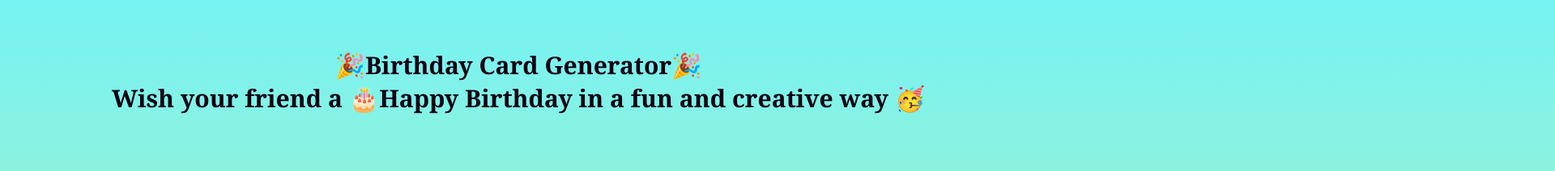
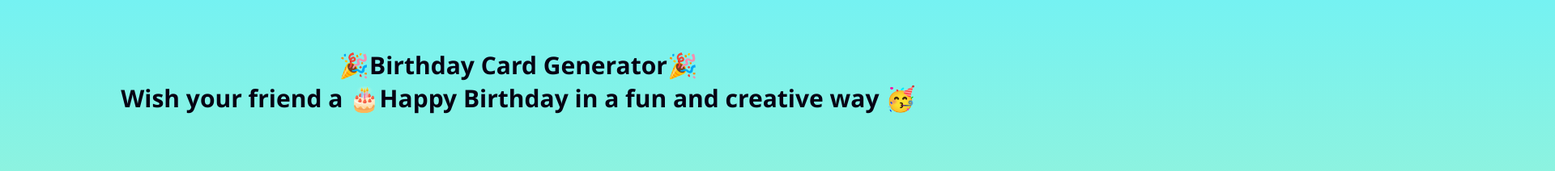
Before and after one commit to KritishmaPradhan/Fun-Birthday-Card, a plain HTML site: page index.html in a window 1280 px wide. Shown: the top 212 px of the page at 81% size, 1920 px wide, since content can reach past the window. Drawn offline with Linux system fonts and the light colour scheme.

Commit message:
minor design modifications

```diff
--- a/index.html
+++ b/index.html
@@ -14,9 +14,9 @@
         justify-content: flex-start;
         align-items: center;
         background:linear-gradient(180deg, #75f2f2, rgb(205, 244, 173));
+        font-family: 'Segoe UI', Tahoma, Geneva, Verdana, sans-serif;
     }
     .birthdaycard{
-        font-family:Cambria, Cochin, Georgia, Times, 'Times New Roman', serif;
         color: rgb(6, 0, 19);
         font-size: 15px;
         text-align: center;
```
Also changed, not shown: page1.html (+1 -1 lines), page2.html (+1 -1 lines), page3.html (+1 -1 lines).
